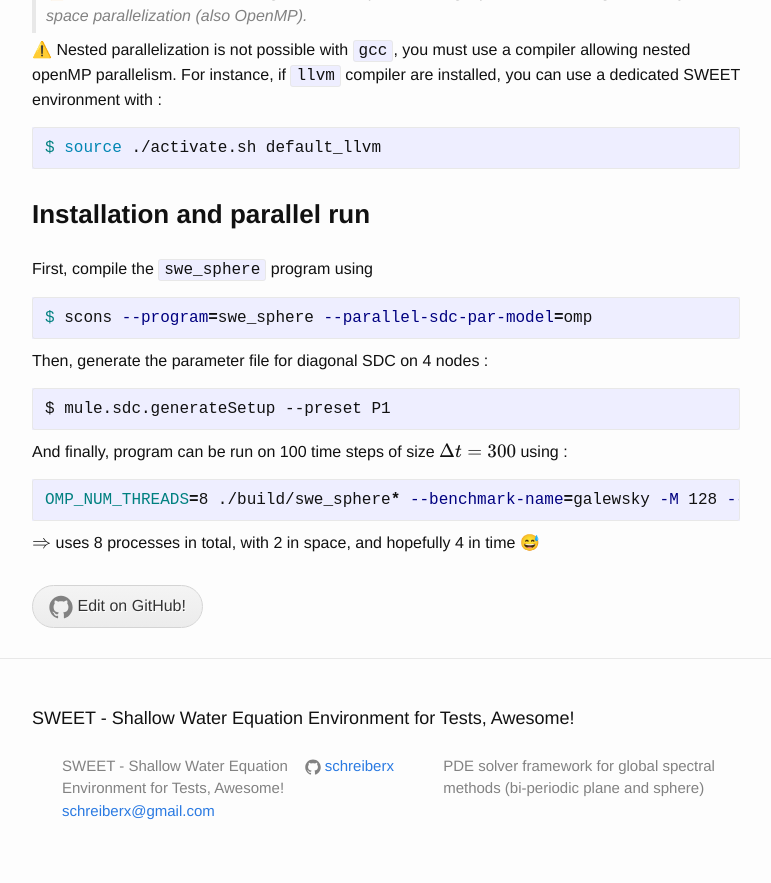
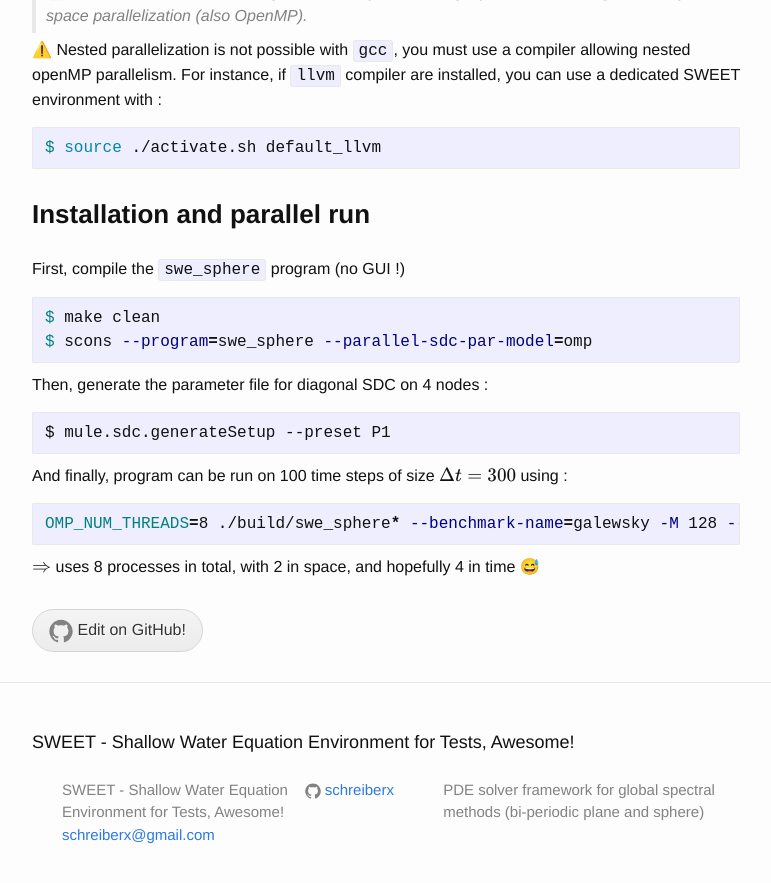
Before and after one commit to schreiberx/sweetsite, a Jekyll site: the page built from tutorials/advanced/imex_sdc_swe_sphere.md, in a window 1280 px wide and 900 px high, scrolled down 3155 px. Shown: the top 883 px of the window, without its empty margins (254-1025 px from the left). Built offline with Jekyll 4.4.1, drawn with Linux system fonts in a browser that asks for light colours; emoji names are drawn with the system emoji font.

Commit message:
TL: forgot that

````diff
--- a/tutorials/advanced/imex_sdc_swe_sphere.md
+++ b/tutorials/advanced/imex_sdc_swe_sphere.md
@@ -139,9 +139,10 @@ $ source ./activate.sh default_llvm
 
 ### Installation and parallel run
 
-First, compile the `swe_sphere` program using
+First, compile the `swe_sphere` program (no GUI !)
 
 ```bash
+$ make clean
 $ scons --program=swe_sphere --parallel-sdc-par-model=omp
 ```
 
````
